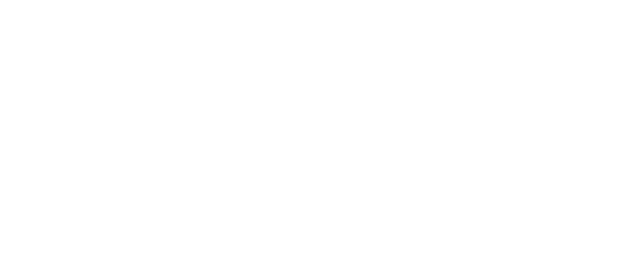
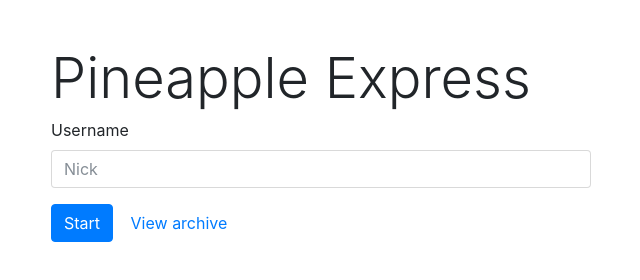
Before and after one commit to bennett-zhang/hack-cmu, a website: page public/index.html in a window 1280 px wide. Shown: the whole page, without its empty margins (319-959 px from the left). Drawn offline with nearby package versions, Linux system fonts and the light colour scheme.

Commit message:
Basic landing site template

```diff
--- /dev/null
+++ b/public/css/master.css
@@ -0,0 +1,3 @@
+body {
+	padding: 3rem 0;
+}
--- a/public/index.html
+++ b/public/index.html
@@ -10,9 +10,27 @@
 
 	<!-- Bootstrap CSS -->
 	<link rel="stylesheet" href="https://maxcdn.bootstrapcdn.com/bootstrap/4.0.0-beta/css/bootstrap.min.css" integrity="sha384-/Y6pD6FV/Vv2HJnA6t+vslU6fwYXjCFtcEpHbNJ0lyAFsXTsjBbfaDjzALeQsN6M" crossorigin="anonymous">
+
+	<link rel="stylesheet" href="/css/master.css">
 </head>
 
 <body>
+	<div class="container">
+		<div class="row justify-content-center">
+			<div class="col-6">
+				<h1 class="display-4">Pineapple Express</h1>
+				<form>
+					<div class="form-group">
+						<label for="username-input">Username</label>
+						<input type="text" id="username-input" placeholder="Nick" class="form-control">
+					</div>
+					<button type="submit" class="btn btn-primary">Start</button>
+					<a href="#" class="btn btn-link">View archive</a>
+				</form>
+			</div>
+		</div>
+	</div>
+
 	<!-- Optional JavaScript -->
 	<!-- jQuery first, then Popper.js, then Bootstrap JS -->
 	<script src="https://code.jquery.com/jquery-3.2.1.slim.min.js" integrity="sha384-KJ3o2DKtIkvYIK3UENzmM7KCkRr/rE9/Qpg6aAZGJwFDMVNA/GpGFF93hXpG5KkN" crossorigin="anonymous"></script>
```
